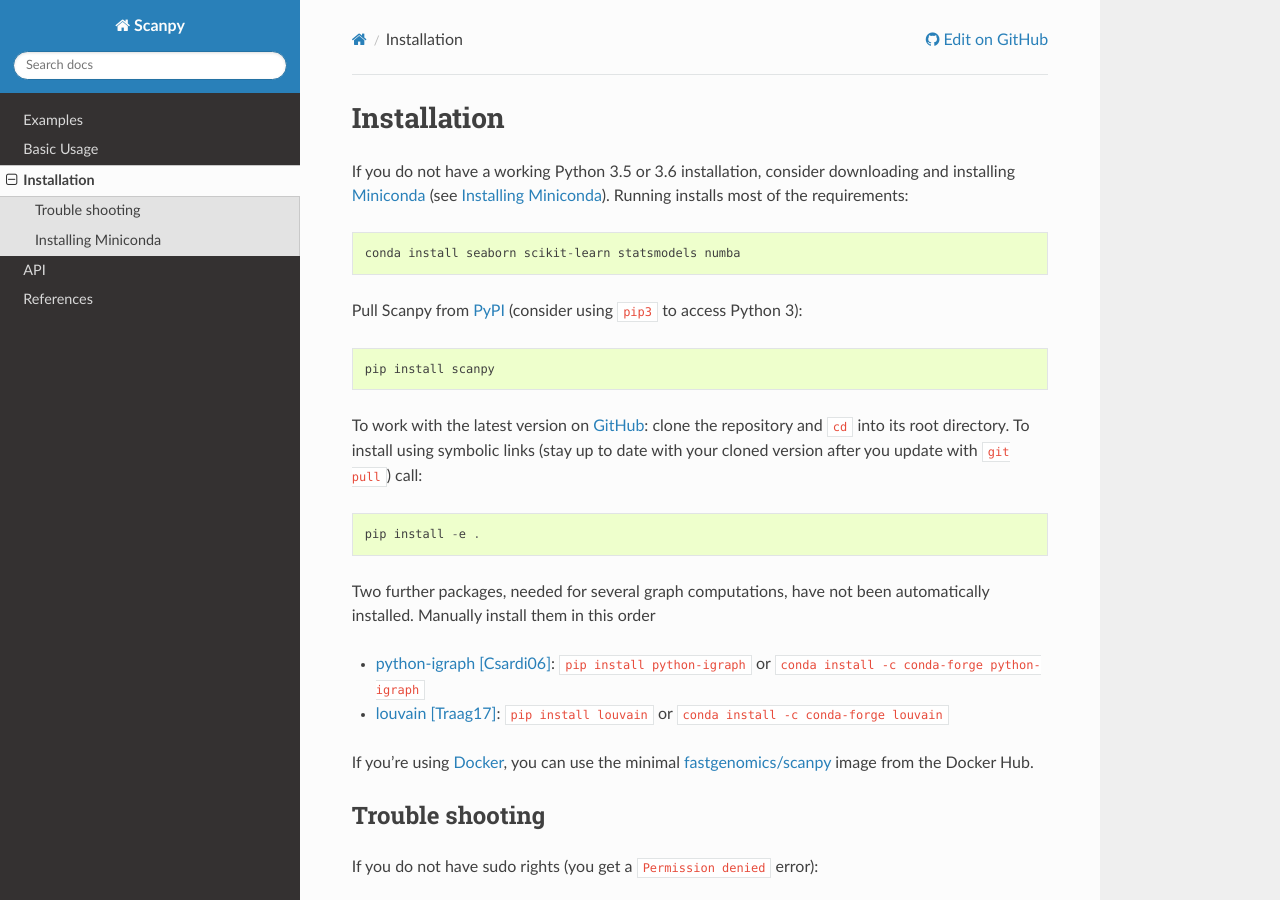
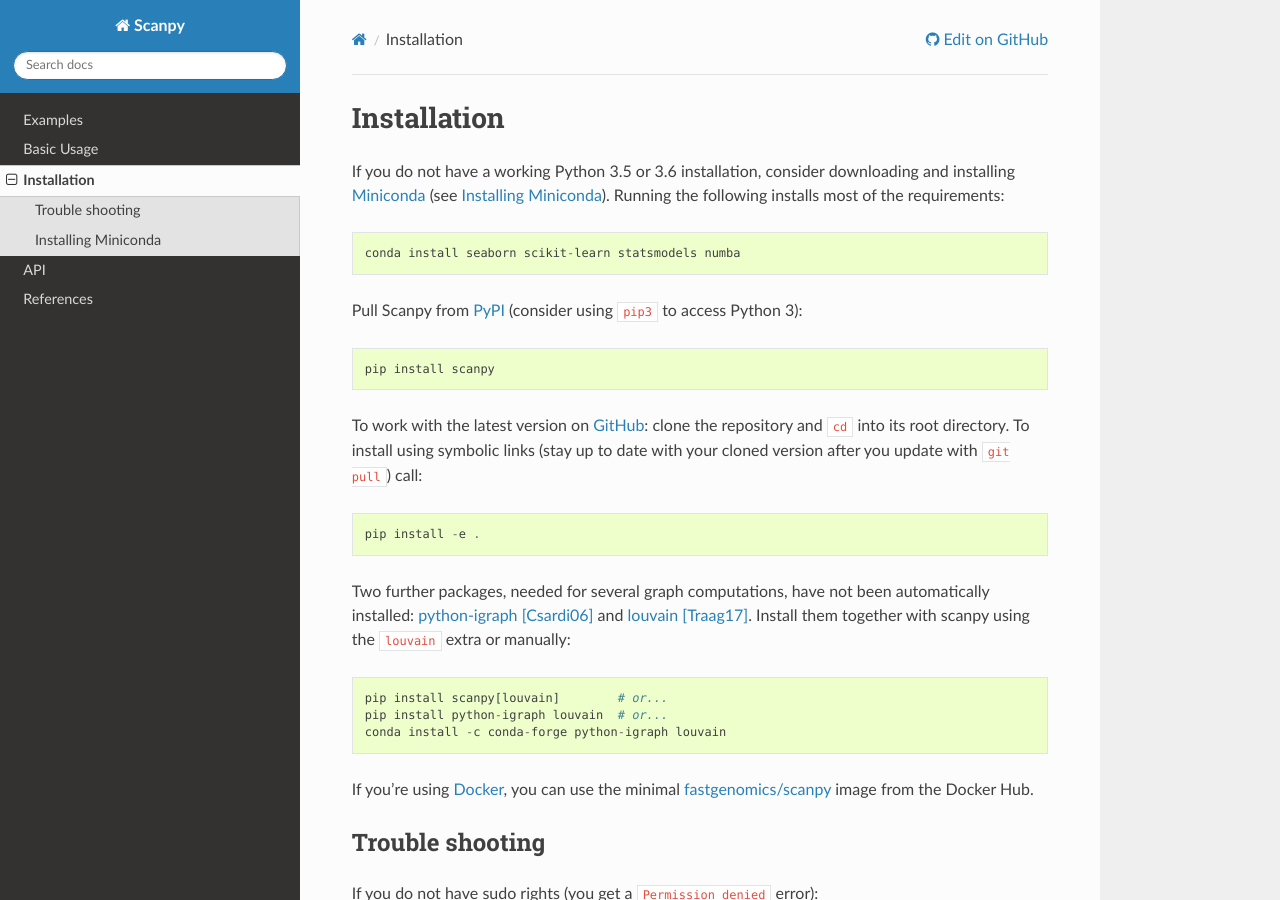
Before and after one commit to scverse/scanpy, a Sphinx documentation site: the page built from docs/installation.rst, in a window 1280 px wide and 900 px high. Built offline with Sphinx 7.4.7 and the Read the Docs theme 2.0.0, drawn with Linux system fonts in a browser that asks for light colours; the version number could not be read and is left out.

Commit message:
Update installation instructions for louvain extra

```diff
--- a/docs/installation.rst
+++ b/docs/installation.rst
@@ -2,8 +2,8 @@
 ------------
 
 If you do not have a working Python 3.5 or 3.6 installation, consider
-downloading and installing Miniconda_ (see `Installing Miniconda`_). Running
-installs most of the requirements::
+downloading and installing Miniconda_ (see `Installing Miniconda`_).
+Running the following installs most of the requirements::
 
    conda install seaborn scikit-learn statsmodels numba
 
@@ -19,10 +19,13 @@
     pip install -e .
 
 Two further packages, needed for several graph computations, have not been
-automatically installed. Manually install them in this order
+automatically installed: `python-igraph <http://igraph.org/python/>`__ [Csardi06]_
+and `louvain <https://github.com/vtraag/louvain-igraph>`__ [Traag17]_.
+Install them together with scanpy using the ``louvain`` extra or manually::
 
-- `python-igraph <http://igraph.org/python/>`__ [Csardi06]_: ``pip install python-igraph`` or ``conda install -c conda-forge python-igraph``
-- `louvain <https://github.com/vtraag/louvain-igraph>`__ [Traag17]_: ``pip install louvain`` or ``conda install -c conda-forge louvain``
+    pip install scanpy[louvain]        # or...
+    pip install python-igraph louvain  # or...
+    conda install -c conda-forge python-igraph louvain
 
 If you're using Docker_, you can use the minimal `fastgenomics/scanpy`_ image from the Docker Hub.
 
```
